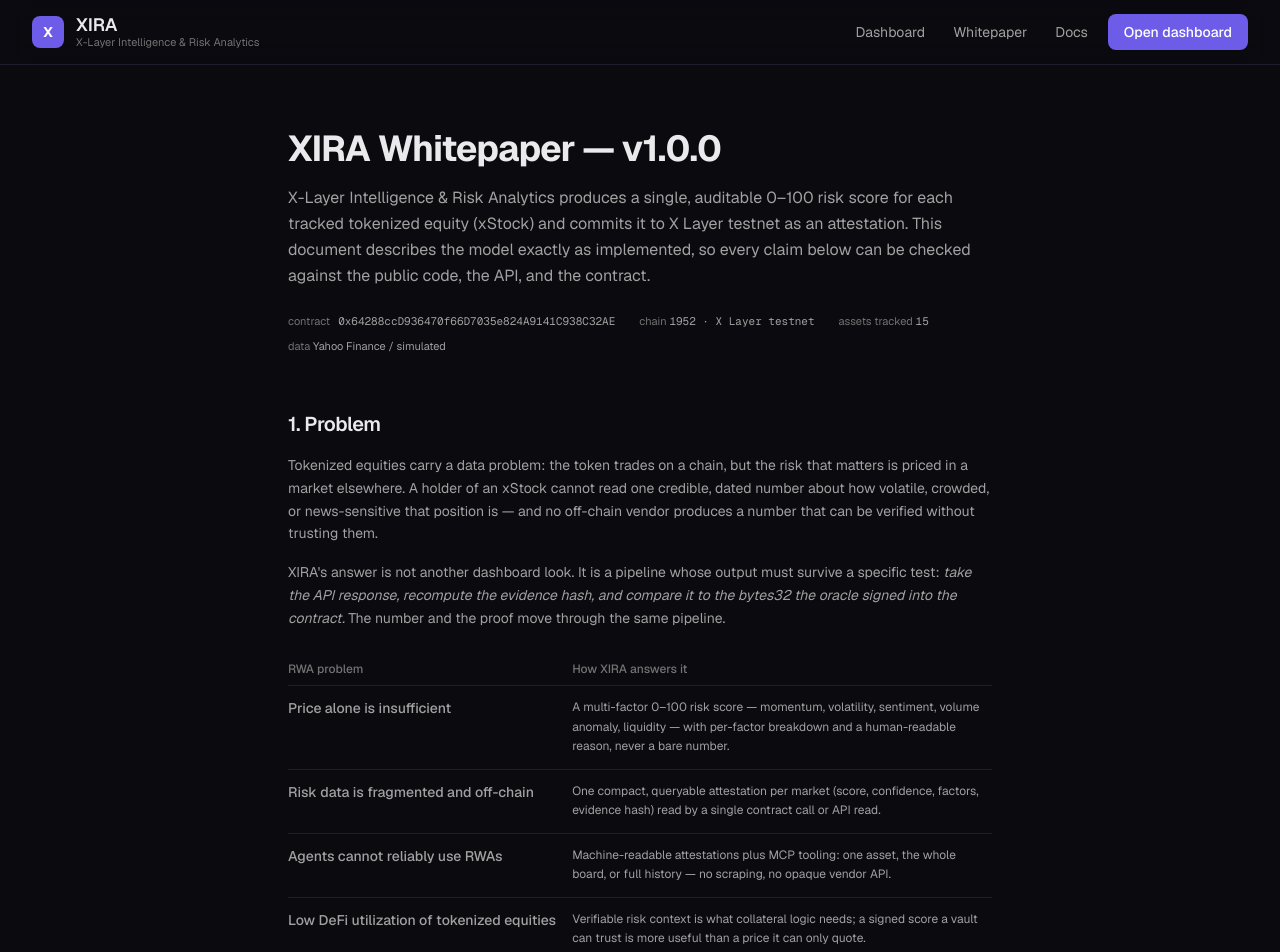
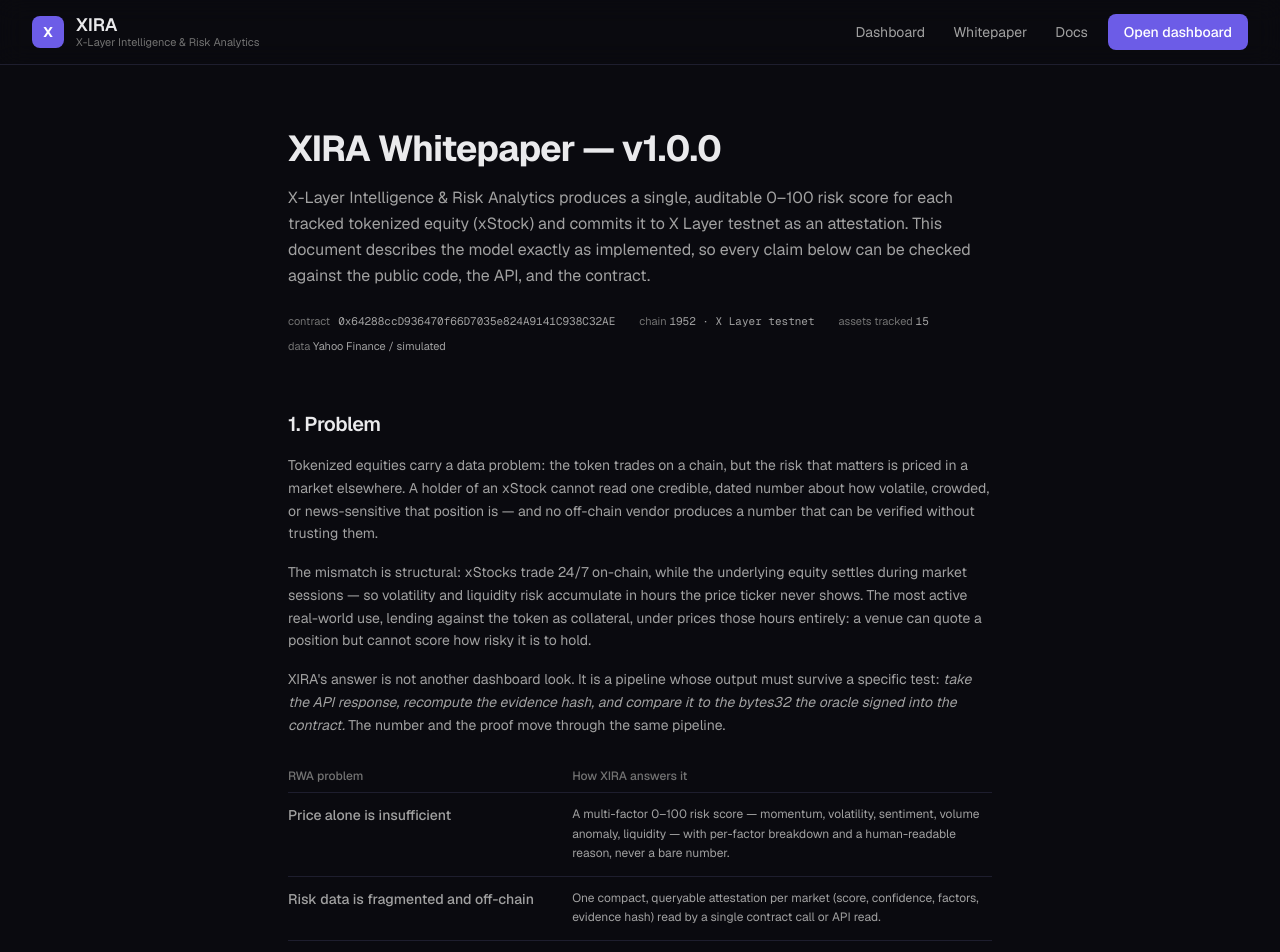
Before and after one commit to Kohap/xira, a Next.js app in the folder frontend/: page /xira/whitepaper in a window 1280 px wide. Shown: the top 952 px of the page. Built offline with nearby package versions, Linux system fonts and the light colour scheme.

Commit message:
feat(whitepaper): ground problem framing in collateralized-lending use case and 24/7-vs-session mismatch

```diff
--- a/frontend/app/whitepaper/page.tsx
+++ b/frontend/app/whitepaper/page.tsx
@@ -131,7 +131,7 @@
   },
   {
     gap: "Low DeFi utilization of tokenized equities",
-    answer: "Verifiable risk context is what collateral logic needs; a signed score a vault can trust is more useful than a price it can only quote.",
+    answer: "Collateralized lending is xStocks' most active real-world use — depositing a position to borrow stablecoins without selling it. Lending venues are price-safe but risk-blind; a signed 0–100 risk score is the input their collateral logic is missing.",
   },
   {
     gap: "No transparency behind the number",
@@ -191,6 +191,14 @@
             how volatile, crowded, or news-sensitive that position is — and no
             off-chain vendor produces a number that can be verified without
             trusting them.
+          </p>
+          <p>
+            The mismatch is structural: xStocks trade 24/7 on-chain, while the
+            underlying equity settles during market sessions — so volatility
+            and liquidity risk accumulate in hours the price ticker never
+            shows. The most active real-world use, lending against the token
+            as collateral, under prices those hours entirely: a venue can
+            quote a position but cannot score how risky it is to hold.
           </p>
           <p>
             XIRA's answer is not another dashboard look. It is a pipeline whose
```
